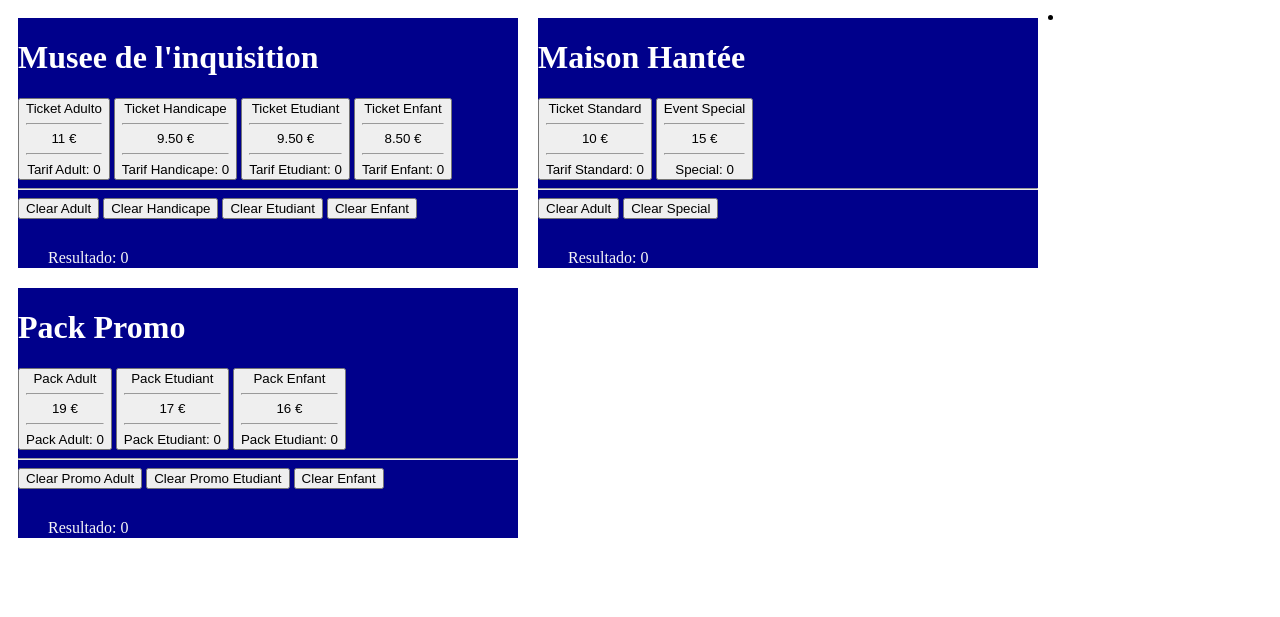
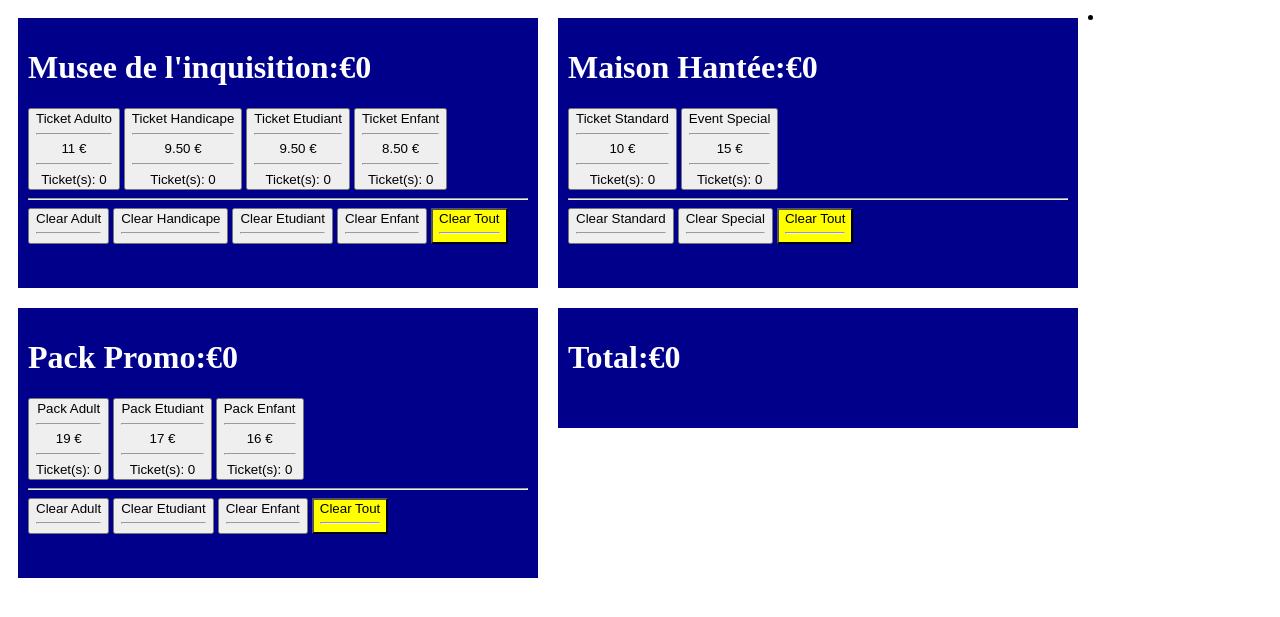
Before and after one commit to Pr0jectEd/Pr0jectEd.github.io, a PHP site: page / in a window 1280 px wide. Shown: the top 617 px of the page. Run offline with PHP 8.4, Linux system fonts and the light colour scheme.

Commit message:
Actualización: Se añade valor global

```diff
--- a/index.html
+++ b/index.html
@@ -9,36 +9,41 @@
 <body>
 
     <div class="box">
-        <h1>Musee de l'inquisition</h1>
-        <button id="sumaBtn11">Ticket Adulto <hr>11 €<hr>Tarif Adult: <span id="contador11">0</span></button>
-        <button id="sumaBtn950">Ticket Handicape<hr>9.50 €<hr>Tarif Handicape: <span id="contador950">0</span></button>
-        <button id="sumaBtnEtudiant">Ticket Etudiant<hr>9.50 €<hr>Tarif Etudiant: <span id="contadorEtudiant">0</span></button>
-        <button id="sumaBtnEnfant">Ticket Enfant<hr>8.50 €<hr>Tarif Enfant: <span id="contadorEnfant">0</span></button><hr>
-        <button id="resetBtn11">Clear Adult</button>
-        <button id="resetBtn950">Clear Handicape</button>
-        <button id="resetBtnEtudiant">Clear Etudiant</button>
-        <button id="resetBtnEnfant">Clear Enfant</button>
-        <p>Resultado: <span id="resultado">0</span></p>
+        <h1>Musee de l'inquisition:€<span id="resultado">0</span></h1>
+        <button id="sumaBtn11">Ticket Adulto <hr>11 €<hr>Ticket(s): <span id="contador11">0</span></button>
+        <button id="sumaBtn950">Ticket Handicape<hr>9.50 €<hr>Ticket(s): <span id="contador950">0</span></button>
+        <button id="sumaBtnEtudiant">Ticket Etudiant<hr>9.50 €<hr>Ticket(s): <span id="contadorEtudiant">0</span></button>
+        <button id="sumaBtnEnfant">Ticket Enfant<hr>8.50 €<hr>Ticket(s): <span id="contadorEnfant">0</span></button><hr>
+        <button id="resetBtn11">Clear Adult<hr></button>
+        <button id="resetBtn950">Clear Handicape<hr></button>
+        <button id="resetBtnEtudiant">Clear Etudiant<hr></button>
+        <button id="resetBtnEnfant">Clear Enfant<hr></button>
+        <button class="btout" id="resetBtnMusee" >Clear Tout<hr></button>
+
 
     </div>
     <div class="box">
-        <h1>Maison Hantée</h1>
-        <button id="sumaBtnMH">Ticket Standard <hr>10 €<hr>Tarif Standard: <span id="contadorMH">0</span></button>
-        <button id="sumaBtnMHEsp">Event Special<hr>15 €<hr>Special: <span id="contadorMHEsp">0</span></button><hr>
-        <button id="resetBtnMH">Clear Adult</button>
-        <button id="resetBtnMHEsp">Clear Special</button>
-        <p>Resultado: <span id="resultadoMH">0</span></p>
+        <h1>Maison Hantée:€<span id="resultadoMH">0</span></h1>
+        <button id="sumaBtnMH">Ticket Standard <hr>10 €<hr>Ticket(s): <span id="contadorMH">0</span></button>
+        <button id="sumaBtnMHEsp">Event Special<hr>15 €<hr>Ticket(s): <span id="contadorMHEsp">0</span></button><hr>
+        <button id="resetBtnMH">Clear Standard<hr></button>
+        <button id="resetBtnMHEsp">Clear Special<hr></button>
+        <button class="btout" id="resetBtnMaison" >Clear Tout<hr></button>
+
     </div>
     <div class="box">
-        <h1>Pack Promo</h1>
-        <button id="sumaBtnPromoAdult">Pack Adult <hr>19 €<hr>Pack Adult: <span id="contadorPromoAdult">0</span></button>
-        <button id="sumaBtnPromoEtudiant">Pack Etudiant<hr>17 €<hr>Pack Etudiant: <span id="contadorPromoEtudiant">0</span></button>
-        <button id="sumaBtnPromoEnfant">Pack Enfant<hr>16 €<hr>Pack Etudiant: <span id="contadorPromoEnfant">0</span></button><hr>
-        <button id="resetBtnPromoAdult">Clear Promo Adult</button>
-        <button id="resetBtnPromoEtudiant">Clear Promo Etudiant</button>
-        <button id="resetBtnPromoEnfant">Clear Enfant</button>
-        <p>Resultado: <span id="resultadoPromo">0</span></p>
+        <h1>Pack Promo:€<span id="resultadoPromo">0</span></h1>
+        <button id="sumaBtnPromoAdult">Pack Adult <hr>19 €<hr>Ticket(s):  <span id="contadorPromoAdult">0</span></button>
+        <button id="sumaBtnPromoEtudiant">Pack Etudiant<hr>17 €<hr>Ticket(s):  <span id="contadorPromoEtudiant">0</span></button>
+        <button id="sumaBtnPromoEnfant">Pack Enfant<hr>16 €<hr>Ticket(s):  <span id="contadorPromoEnfant">0</span></button><hr>
+        <button id="resetBtnPromoAdult">Clear Adult<hr></button>
+        <button id="resetBtnPromoEtudiant">Clear Etudiant<hr></button>
+        <button id="resetBtnPromoEnfant">Clear Enfant<hr></button>
+        <button class="btout" id="resetBtnPack" >Clear Tout<hr></button>
+
     </div>
+    <div class="smallbox"><h1>Total:€<span id="resultadoGlobal">0</span></h1></div>
+
 
 
 
--- a/style.css
+++ b/style.css
@@ -1,5 +1,7 @@
 /*contenido del archivo datos.html*/
+
 .box{
+    padding:10px;
     width: 500px;
     height: 250px;
     background-color: darkblue;
@@ -15,3 +17,22 @@ p{
 h1{
     color:white;
 }
+/*
+button{
+    height:100px;
+    width: 100px;
+}
+*/
+.btout{
+
+    background-color: yellow;
+}
+
+.smallbox{
+    padding:10px;
+    width: 500px;
+    height: 100px;
+    background-color: darkblue;
+    margin:10px;
+    float: left;
+}
```
Also changed, not shown: script.js (+68 -1 lines).
